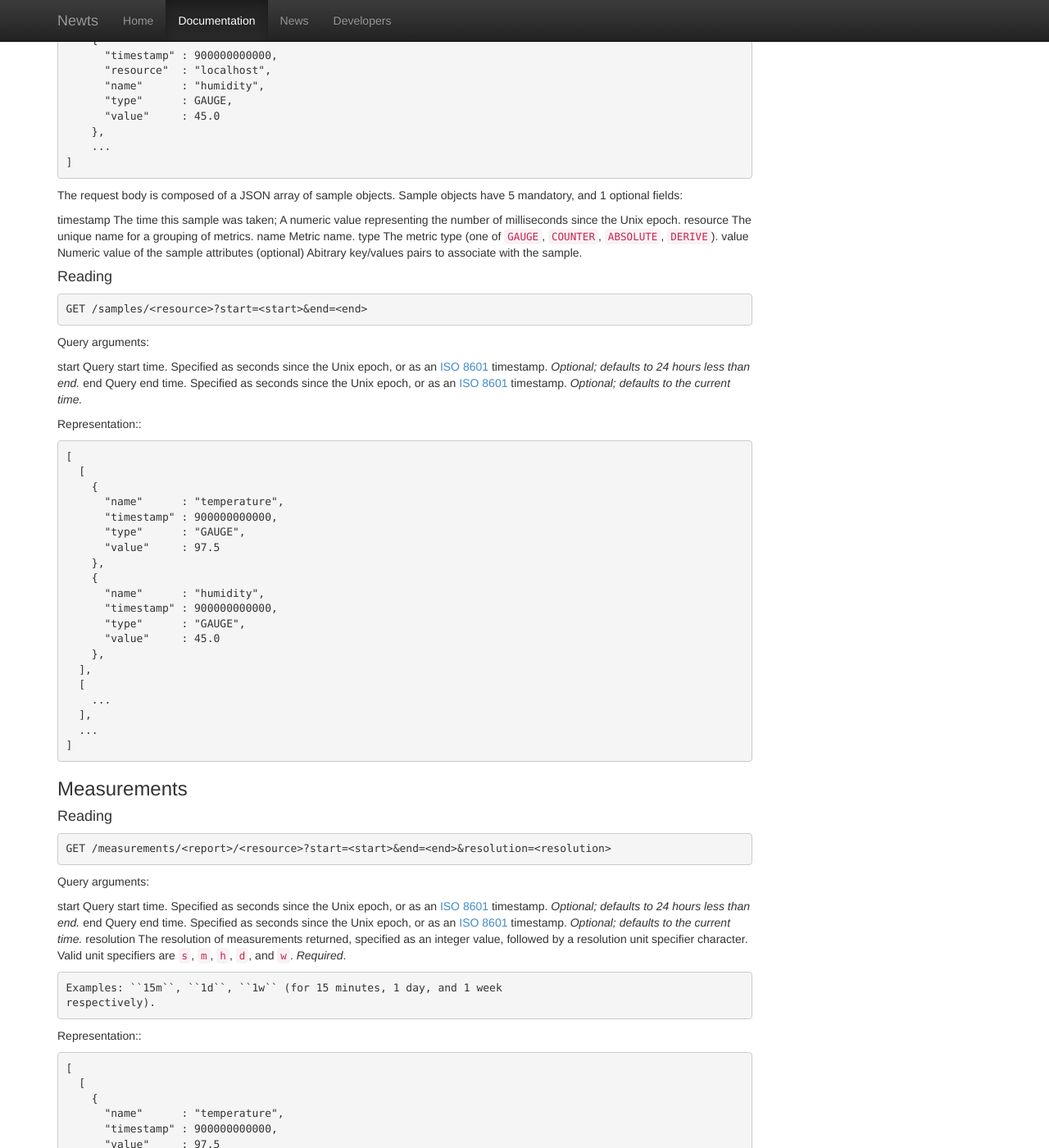
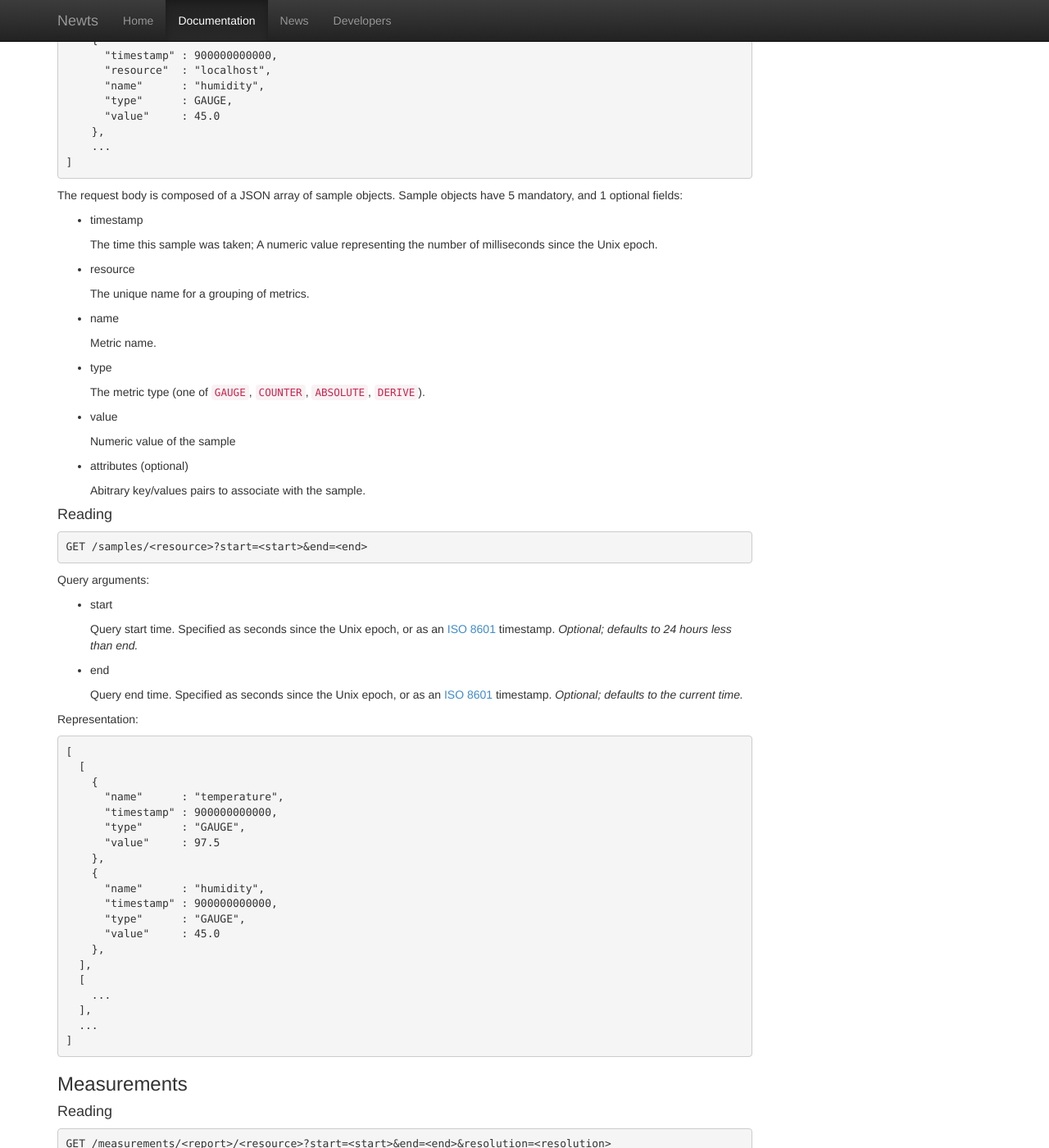
Before and after one commit to OpenNMS/newts, a Jekyll site: the page built from docs/rest.markdown, in a window 1280 px wide and 1400 px high, scrolled down 1004 px. Shown: the whole window at 82% size. Built offline with Jekyll 4.4.1, drawn with Linux system fonts in a browser that asks for light colours; some of the changed text lies outside the part shown.

Commit message:
formatting nits

```diff
--- a/docs/rest.markdown
+++ b/docs/rest.markdown
@@ -10,15 +10,15 @@ Building
 
     $ mvn clean package
 
-Initialize the database (Cassandra must be running)::
+Initialize the database (Cassandra must be running):
 
     $ java -jar target/newts-rest-<version>-SNAPSHOT.jar init config.yaml
 
-Starting the REST server from the build directory::
+Starting the REST server from the build directory:
 
     $ java -jar target/newts-rest-<version>-SNAPSHOT.jar server config.yaml
 
-To get started reading/writing data, try::
+To get started reading/writing data, try:
 
     $ curl \
         -D - \
@@ -40,7 +40,7 @@ API
 
     POST /samples
 
-Representation::
+Representation:
 
     [
         {
@@ -62,18 +62,29 @@ Representation::
 
 The request body is composed of a JSON array of sample objects.  Sample objects have 5 mandatory, and 1 optional fields:
 
-  timestamp
+  * timestamp
+
     The time this sample was taken; A numeric value representing the number
     of milliseconds since the Unix epoch.
-  resource
+
+  * resource
+
     The unique name for a grouping of metrics.
-  name
+
+  * name
+
     Metric name.
-  type
+
+  * type
+
     The metric type (one of ``GAUGE``, ``COUNTER``, ``ABSOLUTE``, ``DERIVE``).
-  value
+
+  * value
+
     Numeric value of the sample
-  attributes (optional)
+
+  * attributes (optional)
+
     Abitrary key/values pairs to associate with the sample.
 
 
@@ -83,14 +94,17 @@ The request body is composed of a JSON array of sample objects.  Sample objects
 
 Query arguments:
 
-  start
+  * start
+
     Query start time.  Specified as seconds since the Unix epoch, or as an
     [ISO 8601] timestamp.  *Optional; defaults to 24 hours less than end.*
-  end
+
+  * end
+
     Query end time.  Specified as seconds since the Unix epoch, or as an
     [ISO 8601] timestamp.  *Optional; defaults to the current time.*
 
-Representation::
+Representation:
 
     [
       [
@@ -122,13 +136,18 @@ Representation::
 
 Query arguments:
 
-  start
+  * start
+
     Query start time.  Specified as seconds since the Unix epoch, or as an
     [ISO 8601] timestamp.  *Optional; defaults to 24 hours less than end.*
-  end
+
+  * end
+
     Query end time.  Specified as seconds since the Unix epoch, or as an
     [ISO 8601] timestamp.  *Optional; defaults to the current time.*
-  resolution
+
+  * resolution
+
     The resolution of measurements returned, specified as an integer value,
     followed by a resolution unit specifier character.  Valid unit specifiers
     are ``s``, ``m``, ``h``, ``d``, and ``w``.  *Required*.
@@ -136,7 +155,7 @@ Query arguments:
     Examples: ``15m``, ``1d``, ``1w`` (for 15 minutes, 1 day, and 1 week
     respectively).
 
-Representation::
+Representation:
 
     [
       [
```
